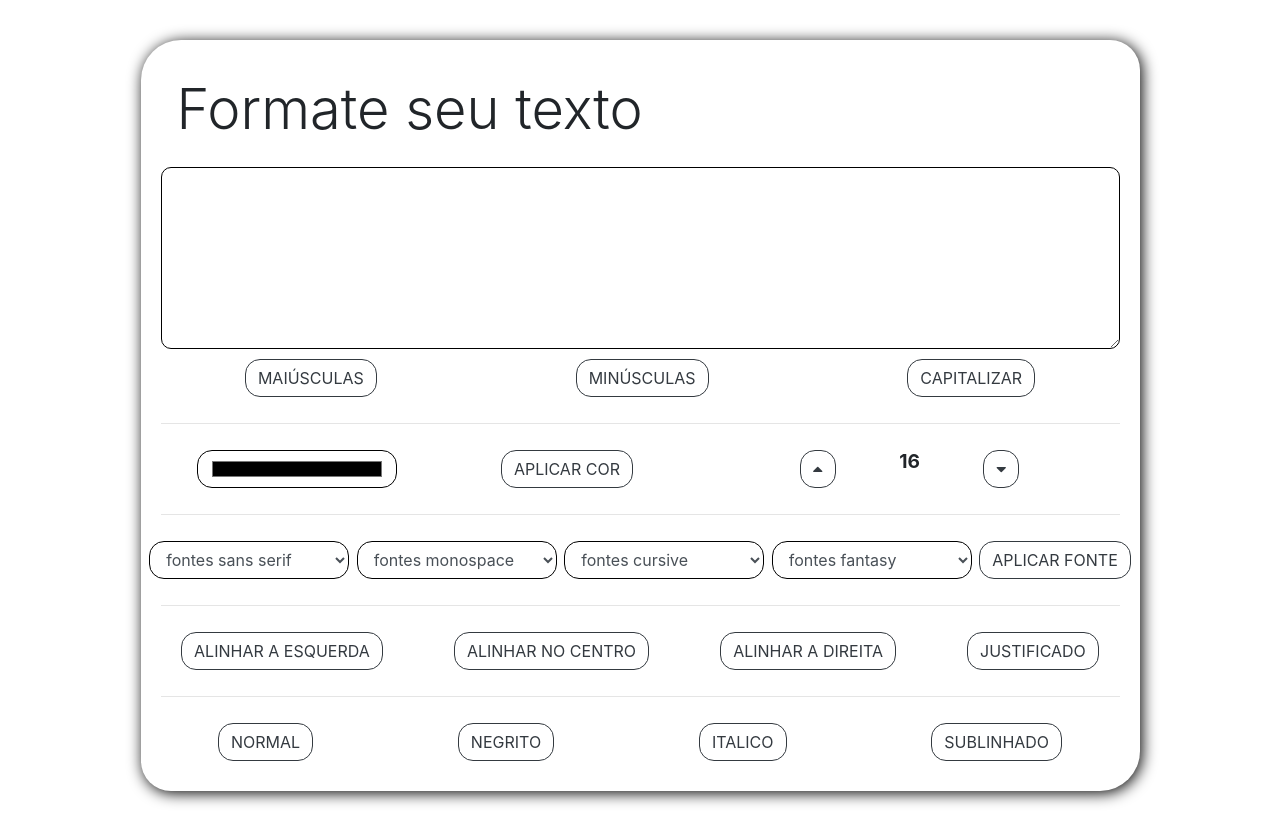
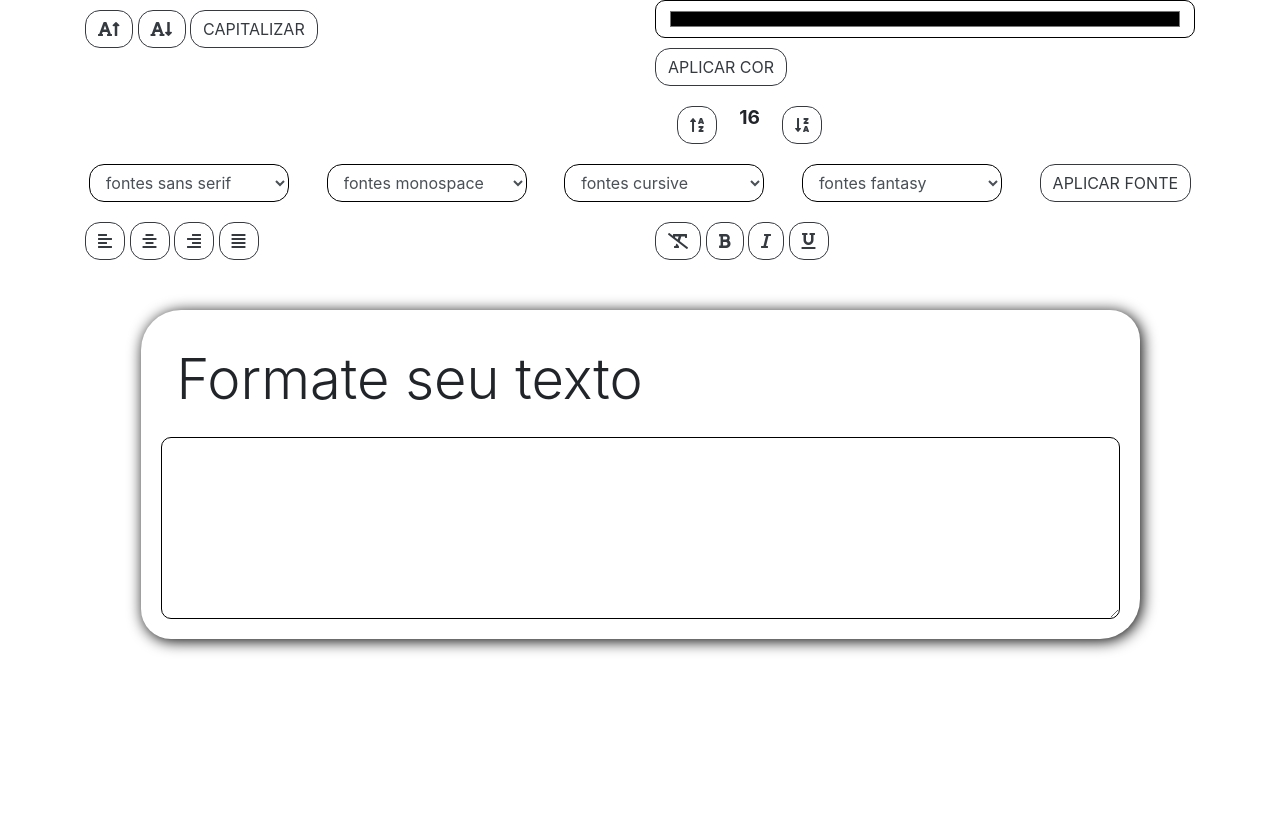
Before and after one commit to GustavoLuisdO/formatacao-de-texto, a plain HTML site: page index.html in a window 1280 px wide. After the commit the page ends 800 px from the top, so only its background shows below. Drawn offline with nearby package versions, Linux system fonts and the light colour scheme.

Commit message:
Update index.html

```diff
--- a/index.html
+++ b/index.html
@@ -15,37 +15,28 @@
   <body>
     <div class="container">
 
-      <div id="caixa">
+      <main>
 
-        <div class="row m-3">
-          <h2 class="display-4">Formate seu texto</h2>
+        <header>
+            <div class="formatacao-texto row">
+              <div class="col-6">
+                <button class="btn btn-outline-dark" onclick="caixaAlta()"><i class="fas fa-font"></i><i class="fas fa-long-arrow-alt-up"></i></button>
+
+                <button class="btn btn-outline-dark" onclick="caixaBaixa()"><i class="fas fa-font"></i><i class="fas fa-long-arrow-alt-down"></i></button>
+                <button class="btn btn-outline-dark" onclick="capitalizar()">CAPITALIZAR</button>
               </div>
-
-        <textarea class="form-control" id="texto" name="texto" rows="7"></textarea>
-
-        <div id="btn" class="row">
-
-          <button class="btn btn-outline-dark" onclick="caixaAlta()">MAIÚSCULAS</button>
-          <button class="btn btn-outline-dark" onclick="caixaBaixa()">MINÚSCULAS</button>
-          <button class="btn btn-outline-dark" onclick="capitalizar()">CAPITALIZAR</button>
-
-        </div><hr>
-
-        <div id="edita-texto" class="row">
-
+              <div class="col-6">
+                <div id="cor-fonte">
                   <input type="color" id="cor" class="form-control">
-
                   <button class="btn btn-outline-dark" onclick="cor()">APLICAR COR</button>
-
+                </div>
                 <div class="tamanho-fonte">
-            <button class="btn btn-outline-dark" onclick="fonteUp()"><i class="fas fa-caret-up fas-2x"></i></button>
+                  <button class="btn btn-outline-dark" onclick="fonteUp()"><i class="fas fa-sort-alpha-up"></i></button>
                   <p id="tamanho-fonte">16</p>
-            <button class="btn btn-outline-dark" onclick="fonteDown()"><i class="fas fa-caret-down fas-2x"></i></button>
+                  <button class="btn btn-outline-dark" onclick="fonteDown()"><i class="fas fa-sort-alpha-down-alt"></i></button>
                 </div>
-
-
-        </div><hr>
-
+              </div>
+            </div>
             <div id="selecao-fontes" class="row"> <!-- https://www.w3.org/Style/Examples/007/fonts.pt_BR.html -->
                 <select class="form-control" name="fonte-sansSerif" id="fonte-sansSerif">
                     <option value="">fontes sans serif</option>
@@ -54,7 +45,6 @@
                     <option value="3">Verdana, sans-serif</option>
                     <option value="4">Trebuchet MS, sans-serif</option>
                 </select>
-
                 <select class="form-control" name="fonte-monospace" id="fonte-monospace">
                     <option value="">fontes monospace</option>
                     <option value="1">Andale Mono, monospace</option>
@@ -62,7 +52,6 @@
                     <option value="3">Courier, monospace</option>
                     <option value="4">FreeMono, monospace</option>
                 </select>
-
                 <select class="form-control" name="fonte-cursive" id="fonte-cursive">
                     <option value="">fontes cursive</option>
                     <option value="1">Comic Sans MS, Comic Sans, cursive</option>
@@ -70,7 +59,6 @@
                     <option value="3">Bradley Hand, cursive</option>
                     <option value="4">Brush Script MT, Brush Script Std, cursive</option>
                 </select>
-
                 <select class="form-control" name="fonte-fantasy" id="fonte-fantasy">
                     <option value="">fontes fantasy</option>
                     <option value="1">Impact, fantasy</option>
@@ -78,30 +66,33 @@
                     <option value="3">Chalkduster, fantasy</option>
                     <option value="4">Jazz LET, fantasy</option>
                 </select>
+                <button class="btn btn-outline-dark" onclick="altFonte()">APLICAR FONTE</button>
+            </div>
+            <div class="formatacao-texto row">
+              <div class="col-6">
+                <button class="btn btn-outline-dark" onclick="esquerda()"><i class="fas fa-align-left fas-3x"></i></button>
+                <button class="btn btn-outline-dark" onclick="centro()"><i class="fas fa-align-center fas-3x"></i></button>
+                <button class="btn btn-outline-dark" onclick="direita()"><i class="fas fa-align-right fas-3x"></i></button>
+                <button class="btn btn-outline-dark" onclick="justificado()"><i class="fas fa-align-justify fas-3x"></i></button>
+              </div>
 
-            <button class="btn btn-outline-dark" onclick="altFonte()">APLICAR FONTE</button>
-        </div><hr>
-
-        <div id="alinhamento-texto" class="row">
-
-          <button class="btn btn-outline-dark" onclick="esquerda()">ALINHAR A ESQUERDA</button>
-          <button class="btn btn-outline-dark" onclick="centro()">ALINHAR NO CENTRO</button>
-          <button class="btn btn-outline-dark" onclick="direita()">ALINHAR A DIREITA</button>
-          <button class="btn btn-outline-dark" onclick="justificado()">JUSTIFICADO</button>
-
-        </div><hr>
-
-        <div id="estilo-texto" class="row">
-
-          <button class="btn btn-outline-dark" onclick="normal()">NORMAL</button>
-          <button class="btn btn-outline-dark" onclick="negrito()">NEGRITO</button>
-          <button class="btn btn-outline-dark" onclick="italico()">ITALICO</button>
-          <button class="btn btn-outline-dark" onclick="sublinhado()">SUBLINHADO</button>
-
+              <div class="col-6">
+                <button class="btn btn-outline-dark" onclick="normal()"><i class="fas fa-remove-format fas-3x"></i></button>
+                <button class="btn btn-outline-dark" onclick="negrito()"><i class="fas fa-bold fas-3x"></i></button>
+                <button class="btn btn-outline-dark" onclick="italico()"><i class="fas fa-italic fas-3x"></i></button>
+                <button class="btn btn-outline-dark" onclick="sublinhado()"><i class="fas fa-underline fas-3x"></i></button>
               </div>
 
             </div>
+        </header>
+        <div id="caixa">
+          <div class="row m-3">
+            <h2 class="display-4">Formate seu texto</h2>
+          </div>
+          <textarea class="form-control" id="texto" name="texto" rows="7"></textarea>
+        </div>
 
+      </main>
 
     </div>
 
```
Lines whose indentation alone changed are shown as unchanged.
